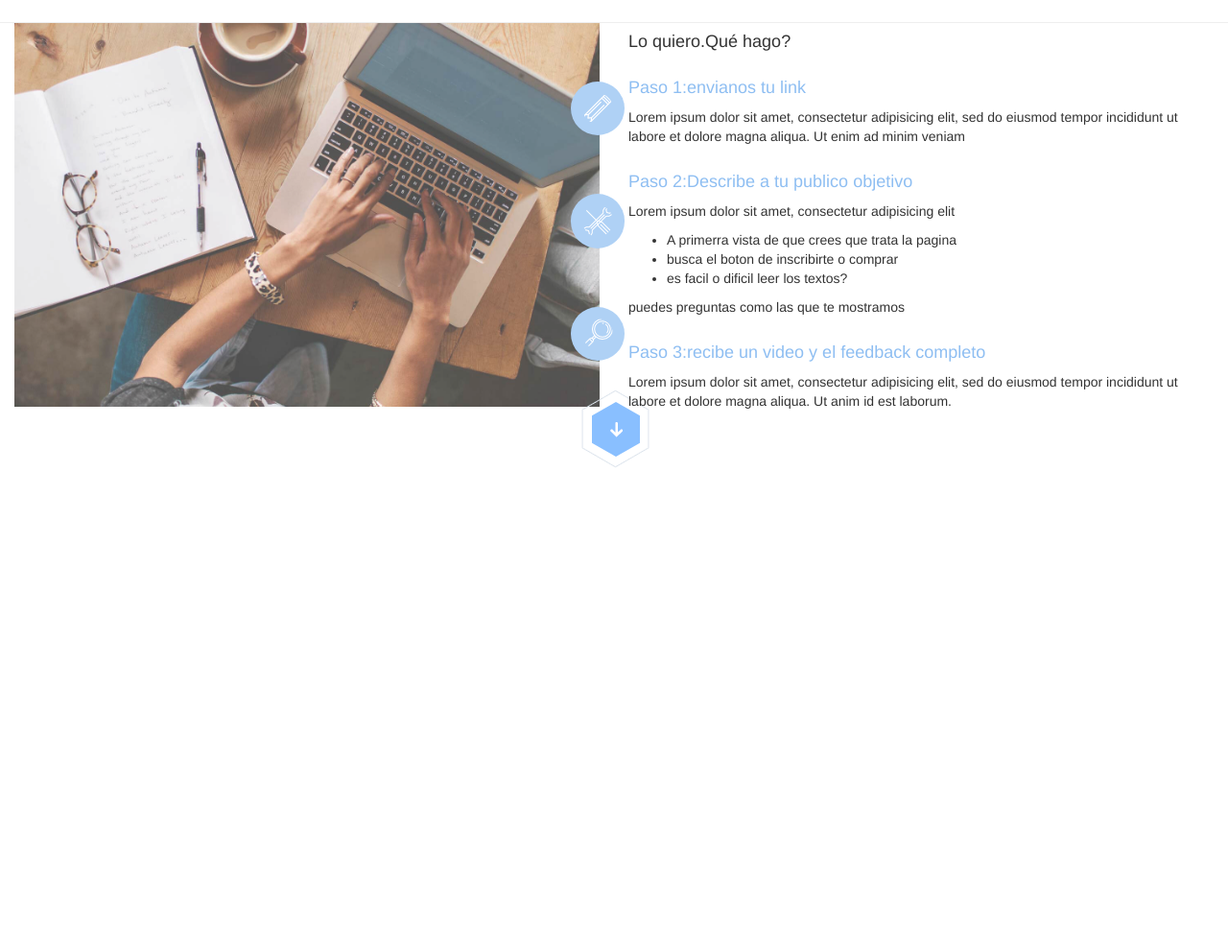
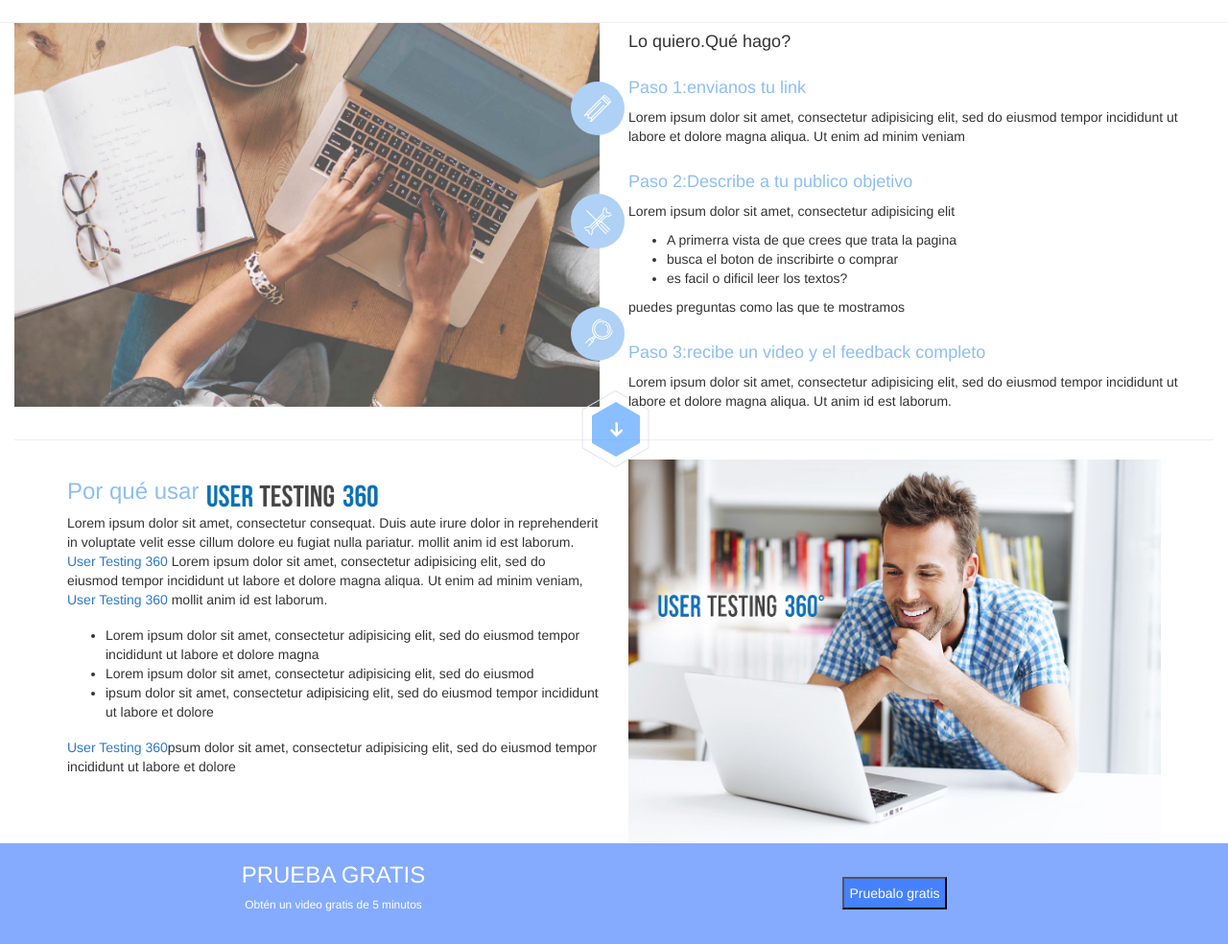
Before and after one commit to IsabelAndreazh/30_Business, a plain HTML site: page index.html in a window 1280 px wide. Shown: the part 1492-2476 px from the top of the page at 96% size. Before the commit the page ends 1988 px from the top, so only its background shows below. Drawn offline with nearby package versions, Linux system fonts and the light colour scheme; files that its build step writes are made by us from their sources.

Commit message:
4.agregue seccion4y5

```diff
--- a/css/main.css
+++ b/css/main.css
@@ -68,5 +68,11 @@
 #separador{
 	border-radius: 100%;
 	padding-right:60%;
-
 }
+.img-banner{
+	background-size: cover;
+	background-repeat: no-repeat;
+	background-position: center;
+	height: 400px;
+	width: 	100%;
+}
--- a/index.html
+++ b/index.html
@@ -49,7 +49,6 @@
 			   	</div>
 			 </div>
 		</header>
-
 		<section><!-- seccion1-servicios -->
 			<div class="container mb-5">
 				<div class="row pt-3">
@@ -85,7 +84,6 @@
 				</div>
 			</div>
 		</section>
-
 		<section><!-- seccion2-ejemplo -->
 			<div class="container-fluid mb-3">
 				<div class="row">
@@ -97,7 +95,7 @@
 				<div class="container">
 					<div class="row">
 						<div class="col-md-6 col-xs-12">
-							<h3 class="inline">Ejemplo de</h3>
+							<h3 class="inline text-blue">Ejemplo de</h3>
 							<img class="logo2" src="image/logo-2.jpg">
 							<p>Lorem ipsum dolor sit amet, consectetur
 							consequat. Duis aute irure dolor in reprehenderit in voluptate velit esse
@@ -115,12 +113,11 @@
 				</div>
 			</div>
 		</section>
-
-		<section><!-- seccion1-pasos -->
+		<section><!-- seccion3-pasos -->
 			<div class="container-fluid">
 				<div class="row">
 					<hr class="mb-0">
-					<div class="col-md-6 col-xs-12  ">
+					<div class="col-md-6 hidden-xs  ">
 						<div class="img-fondo2 pt-10"><!-- imagen-fondo -->
 							<img class="iconitos" id="lapiz" src="image/lapiz.png">
 							<img class="iconitos" id="herramientas" src="image/herramientas.png">
@@ -141,20 +138,52 @@
 							<li>es facil o dificil leer los textos?</li>
 						</ul>
 						<p>puedes preguntas como las que te mostramos</p>
-						<h4 class="pt-3 text-blue">Paso 3:recibe un video y el feedback completo</h4>
+						<h4 class="pt-3 text-blue">Paso 3:recibe un video y el feedback completo</h4><!-- paso 3 -->
 						<p>Lorem ipsum dolor sit amet, consectetur adipisicing elit, sed do eiusmod
 						tempor incididunt ut labore et dolore magna aliqua. Ut  anim id est laborum.</p>
 					</div>
-				</div>
+				</div><hr>
 			</div>
 		</section>
-
-		<section><!-- seccion1-por que usar -->
-
+		<section><!-- seccion4-por que usar -->
+			<div class="container">
+					<div class="row">
+						<div class="col-md-6 col-xs-12">
+							<h3 class="inline text-blue">Por qué usar</h3>
+							<img class="logo2" src="image/logo-2.jpg">
+							<p class="mb-3">Lorem ipsum dolor sit amet, consectetur
+							consequat. Duis aute irure dolor in reprehenderit in voluptate velit esse
+							cillum dolore eu fugiat nulla pariatur.  mollit anim id est laborum. <span class="text-blue2">User Testing 360</span> Lorem ipsum dolor sit amet, consectetur adipisicing elit, sed do eiusmod
+							tempor incididunt ut labore et dolore magna aliqua. Ut enim ad minim veniam, <span class="text-blue2">User Testing 360</span>
+							 mollit anim id est laborum.</p>
+							 <ul class="mb-3">
+								<li>Lorem ipsum dolor sit amet, consectetur adipisicing elit, sed do eiusmod
+								tempor incididunt ut labore et dolore magna </li>
+								<li>Lorem ipsum dolor sit amet, consectetur adipisicing elit, sed do eiusmod</li>
+								<li> ipsum dolor sit amet, consectetur adipisicing elit, sed do eiusmod
+								tempor incididunt ut labore et dolore </li>
+							</ul>
+							<p><span class="text-blue2">User Testing 360</span>psum dolor sit amet, consectetur adipisicing elit, sed do eiusmod
+								tempor incididunt ut labore et dolore </p>
+						</div>
+						<div class="col-md-6 col-xs-12"><!-- video -->
+							<img class="img-banner" src="image/banner.jpg">
+            			</div>
+					</div>
+				</div>
 		</section>
-
-		<section><!-- seccion1-pueba gratuita -->
-
+		<section class="bg-blue"><!-- seccion5-pueba gratuita -->
+			<div class="container">
+				<div class="row "><!-- prueba gratuita -->
+			   		<div class="col-md-6 col-xs-6 text-center text-white">
+			   			<h3>PRUEBA GRATIS</h3>
+			   			<p class="small">Obtén un video gratis de 5 minutos</p>
+			   		</div>
+			   		<div class="col-md-6 col-xs-6 text-center text-white pd-3">
+			   			<button class="bg-blue">Pruebalo gratis</button>
+			   		</div>
+			   	</div>
+			</div>
 		</section>
 
 		<footer>
```
